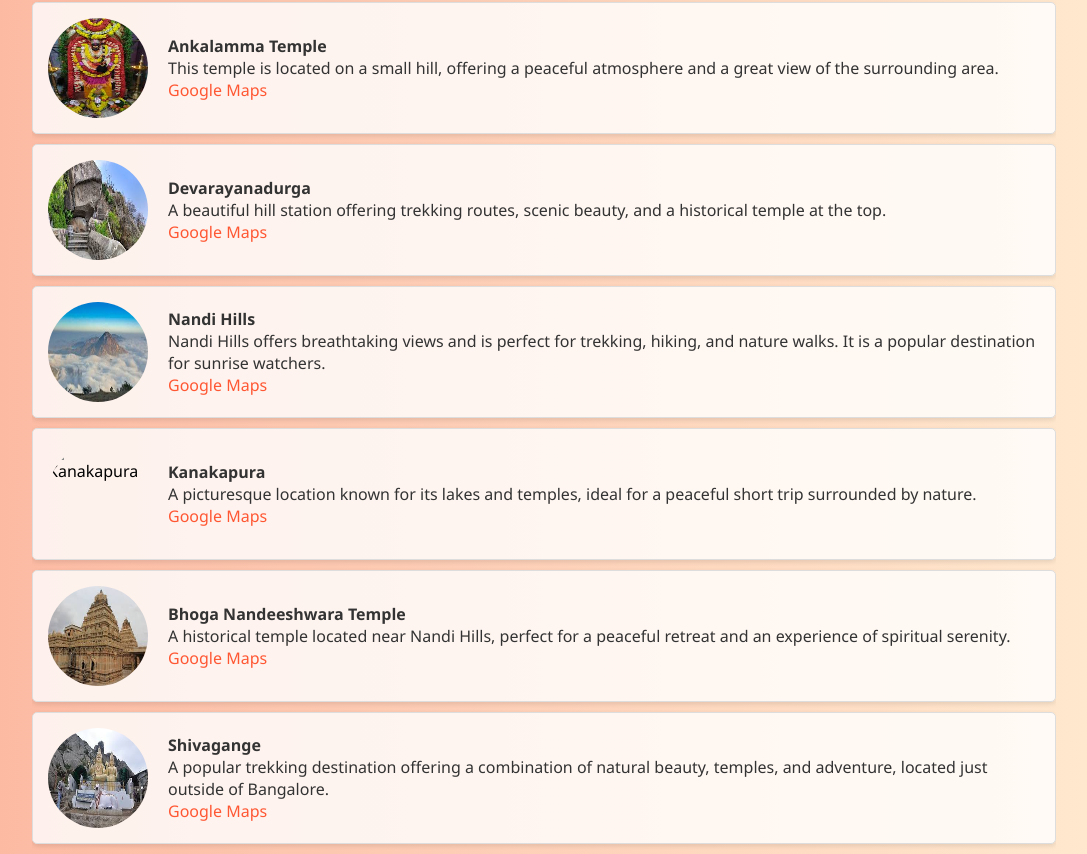
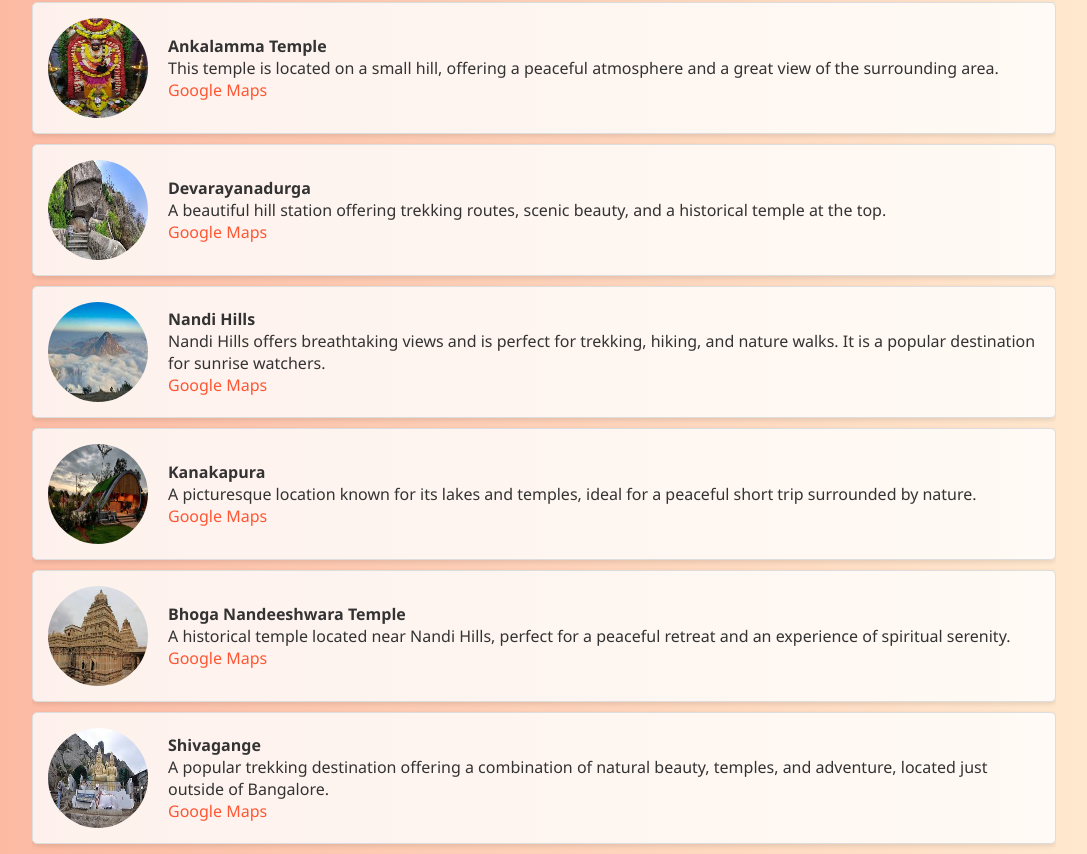
Before and after one commit to AkshatBasra/FWD_FrontEnd, a plain HTML site: page longtrip.html in a window 1280 px wide. Shown: the part 534-1388 px from the top of the page, without its empty margins (96-1183 px from the left). Drawn offline with Linux system fonts and the light colour scheme; the site is published under a folder, as on GitHub Pages, so addresses that start at the root find nothing.

Commit message:
Update longtrip.html

```diff
--- a/longtrip.html
+++ b/longtrip.html
@@ -142,7 +142,7 @@
             </div>
         </div>
         <div class="place">
-            <img src="/long%20trip/Kanakapura.jpg" alt="Kanakapura">
+            <img src="long%20trip/Kanakapura.jpg" alt="Kanakapura">
             <div>
                 <strong>Kanakapura</strong><br>
                 A picturesque location known for its lakes and temples, ideal for a peaceful short trip surrounded by nature.<br>
```
